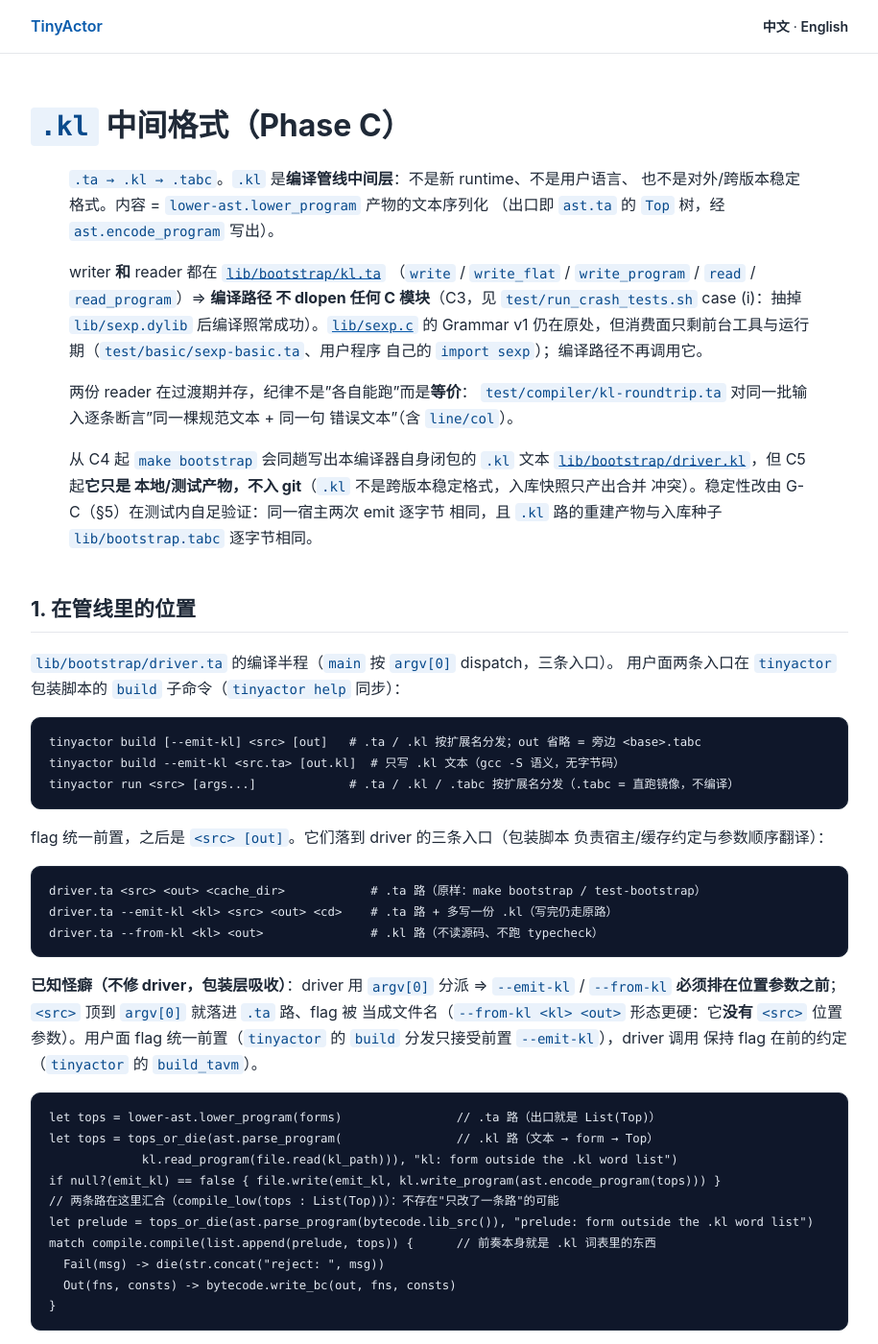
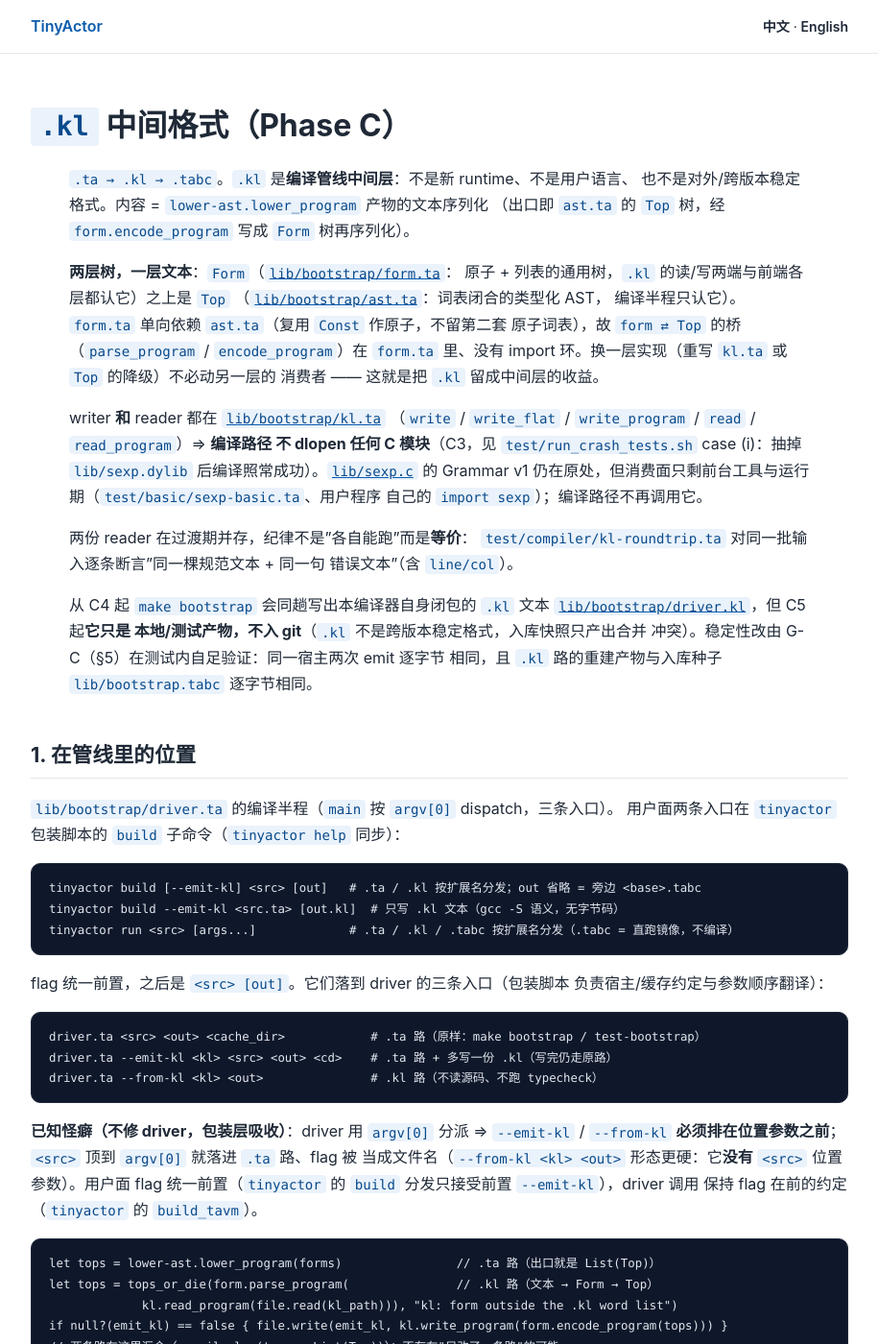
Before and after one commit to tiancaiamao/tinyactor, a Jekyll site: the page built from docs/kl-format.md, in a window 1280 px wide and 1400 px high. Shown: the whole window at 96% size, without its empty margins (182-1097 px from the left). Built offline with Jekyll 4.4.1, drawn with Linux system fonts in a browser that asks for light colours; our own code applies the rules of GitHub Pages for plain Markdown files; some of the changed text lies outside the part shown.

Commit message:
refactor(kl): 引入 Form 树（M1）—— `.kl` 读写两端都有类型了
`Form` = 原子 + 列表的通用树（`FAtom(Const) | FList(List(Form))`），
`.kl` 的 reader/writer 与前端各层共用它；`Top` 仍在它之上，编译半程
只认 `Top`。分层不变：换掉 `kl.ta` 或换掉 `Top` 的降级，另一层的消费者
一个字都不用动。

分层与依赖：
- 新 `lib/bootstrap/form.ta`：`Form` + `parse_program` / `encode_program`
  （form ⇄ Top 的唯一形状入口，从 ast.ta 搬来）+ `from_untyped`（未类型化
  老树进 Form 的动态入口，随前端迁移单调下降）。
- `form.ta` 单向依赖 `ast.ta`：原子直接复用 `Const`，不再有第二套原子词表，
  也没有 import 环。`ast.ta` 只剩类型与常量侧（189 行净删）。
- `kl.ta` 整文件改成吃/吐 `Form`：writer 的 `flat`/`break_list` 走
  `FAtom`/`FList` 穷尽 match，reader 全套 `Step` 化（`Step(form, pos)`），
  `loc` 从 `cons(line,col)` 改成 `LC`。

形状嗅探退役（`.kl` 只有一套词法）：
- 浮点只有 `FAtom(CFloat(文本))` 一种形态，`(float "1.5")` 不再是特殊形状
  —— 它就是普通两元素表。旧 `float_form_text` 只认 `string?`，把用户对
  `float` 的真实调用（`(float "x")`）静默写成一个裸文本；这一步把那条
  猜测从 reader/writer 里删干净。
- `from_untyped` 是纯结构映射，同样不嗅探：把旧的浮点编码留在未类型化
  层（lower-ast 的 `lit`），到了 Form 层就是普通表 —— 撞成
  `undefined function float` 比悄悄改语义好。

验证：
- `make bootstrap` ×2 byte-identical（fixed point）✓
- `make test` 11 个 category 全绿（compiler 91/91、examples、backend 等，
  0 failures）✓
- `kl-roundtrip.ta` 274 条断言（G-A 逐字节幂等 + 两套 reader 等价 + 错误
  文本逐字相同）✓
- 与基线（#476 tip，另建 worktree 重建）逐 form 对比 `--emit-kl` 产物：
  差集只有「ast.ta 搬走的 parse/encode」与「新增的 form.ta」，无其他漂移
  ✓ —— `.kl` 文本不是逐字节相同（writer 被重写），差集即上述两项。

后续（各自独立 PR）：M2 tokenizer、M3 parser、M4 typecheck/driver 吃
`Form`，签名最后收紧、删 `pair?`。

````diff
--- a/docs/kl-format.md
+++ b/docs/kl-format.md
@@ -2,7 +2,15 @@
 
 > `.ta → .kl → .tabc`。`.kl` 是**编译管线中间层**：不是新 runtime、不是用户语言、
 > 也不是对外/跨版本稳定格式。内容 = `lower-ast.lower_program` 产物的文本序列化
-> （出口即 `ast.ta` 的 `Top` 树，经 `ast.encode_program` 写出）。
+> （出口即 `ast.ta` 的 `Top` 树，经 `form.encode_program` 写成 `Form` 树再序列化）。
+>
+> **两层树，一层文本**：`Form`（[`lib/bootstrap/form.ta`](../lib/bootstrap/form.ta)：
+> 原子 + 列表的通用树，`.kl` 的读/写两端与前端各层都认它）之上是 `Top`
+> （[`lib/bootstrap/ast.ta`](../lib/bootstrap/ast.ta)：词表闭合的类型化 AST，
+> 编译半程只认它）。`form.ta` 单向依赖 `ast.ta`（复用 `Const` 作原子，不留第二套
+> 原子词表），故 `form ⇄ Top` 的桥（`parse_program` / `encode_program`）在 `form.ta`
+> 里、没有 import 环。换一层实现（重写 `kl.ta` 或 `Top` 的降级）不必动另一层的
+> 消费者 —— 这就是把 `.kl` 留成中间层的收益。
 >
 > writer **和** reader 都在 [`lib/bootstrap/kl.ta`](../lib/bootstrap/kl.ta)
 > （`write` / `write_flat` / `write_program` / `read` / `read_program`）⇒ **编译路径
@@ -49,11 +57,12 @@ flag 统一前置（`tinyactor` 的 `build` 分发只接受前置 `--emit-kl`）
 
 ```ta
 let tops = lower-ast.lower_program(forms)                // .ta 路（出口就是 List(Top)）
-let tops = tops_or_die(ast.parse_program(                // .kl 路（文本 → form → Top）
+let tops = tops_or_die(form.parse_program(               // .kl 路（文本 → Form → Top）
              kl.read_program(file.read(kl_path))), "kl: form outside the .kl word list")
-if null?(emit_kl) == false { file.write(emit_kl, kl.write_program(ast.encode_program(tops))) }
+if null?(emit_kl) == false { file.write(emit_kl, kl.write_program(form.encode_program(tops))) }
 // 两条路在这里汇合（compile_low(tops : List(Top))）：不存在"只改了一条路"的可能
-let prelude = tops_or_die(ast.parse_program(bytecode.lib_src()), "prelude: form outside the .kl word list")
+let prelude = tops_or_die(form.parse_program(            // 前奏同样是文本，同一个 reader
+             kl.read_program(bytecode.lib_src())), "prelude: form outside the .kl word list")
 match compile.compile(list.append(prelude, tops)) {      // 前奏本身就是 .kl 词表里的东西
   Fail(msg) -> die(str.concat("reject: ", msg))
   Out(fns, consts) -> bytecode.write_bc(out, fns, consts)
@@ -69,7 +78,7 @@ match compile.compile(list.append(prelude, tops)) {      // 前奏本身就是 .
   文本 ⇒ 用**同一个** reader 读（`kl.read_program`），编译路径对 C reader 的调用到此为止。
 - **`form → Top` 只发生在读入侧**：`.ta` 路根本不产 form 出口 —— `lower-ast.lower_program`
   造的就是 `Top` 本身（`ast.ta`），形状由类型的穷尽 match 钉住、没有「降不了」的
-  中间状态。form → Top 的转换只剩一处前缀扫描 `ast.parse_program`，供给**手写
+  中间状态。form → Top 的转换只剩一处前缀扫描 `form.parse_program`，供给**手写
   `.kl`** 与**前奏文本**两个文本入口（None = 输入在词表外，靠 stage 文案说清）。
   两条路在 `compile_low(tops : List(Top))` 汇合，编译半程从 `Top` 起消费，
   "这是符号还是调用"只发生一次（`compile.ta` 不做形状判断，见 §2）。emit 走
@@ -126,7 +135,7 @@ in define …: receive` —— `.kl` 里没有这个定义，`match` 同理（
 `(if (= a b) false true)`）。
 
 `tuple` 也不是词形：它是一个**普通调用 head**（`(tuple A1 ... An)` 读进来就是
-`ECall(ESym("tuple"), args)`，`ast.parse_expr` 对未知 head 的默认分支，无需 reader
+`ECall(ESym("tuple"), args)`，`form.parse_expr` 对未知 head 的默认分支，无需 reader
 改动），由 `compile.ta` 的 `op_kind` 特判成 `Ins` 的 `ITuple(n)` 变体 —— 指令变体
 自带 opcode 是既有惯例（`ICall` / `IRet`）。`tuple-ref` / `tuple-len` / `tuple?` 落在
 普通 binop/unop 表。
@@ -202,12 +211,13 @@ pair? 判定 + cdr/car 逆序绑定（rest 先于 a，与模式从外到里一
    没有第二种形态。`'NAME` 是 reader 仍收的旧缩写（源码里 `'x` 照样合法），
    writer 不写它 —— 于是 `.kl` 里没有任何读时糖。`(quote (a b))` / `(quote "s")`
    这类"引号包值"不是这个方言的东西，reader 直接报错。
-2. **浮点常量写裸 `1.5`**，不写 `(float "1.5")`：与 int 同款，一个 token 就是
-   一个字面量（`('float "1.5")` 节点；载荷是**文本**，double 由 VM 装载期 `strtod`
-   做——编译器里没有 float 值）。引号位置的 `1.5` 则是**符号** `1.5`（同规则 1 的
-   `42`）—— 位置决定词义，`(quote 1.5)` 与 `(quote 42)` 一个道理。
-   载荷不是浮点词法时（手写的 `(float "x")`）退回通用列表拼法：写成裸 token
-   读不回来（`read(write(T)) == T` 往返不变式当场破）。
+2. **浮点常量写裸 `1.5`**：与 int 同款，一个 token 就是一块字面量。树上的浮点只有
+   **一种形态** —— `Form` 的 `FAtom(CFloat(文本))`（载荷是**文本**，double 由 VM
+   装载期 `strtod` 做——编译器里没有 float 值）。`(float "1.5")` **不是**特殊形状，
+   它就是一棵普通两元素表（旧 untyped 层用这个形状编码浮点原子，那套嗅探随 `Form`
+   退役：形状判断只该有两个来源 —— reader 的词法，与 `Const` 的类型）。引号位置的
+   `1.5` 则是**符号** `1.5`（同规则 1 的 `42`）—— 位置决定词义，`(quote 1.5)` 与
+   `(quote 42)` 一个道理。
 3. **字符串只转义** `\" \\ \n \t \r`（= reader 的解码集）。其余字节逐字保留
    （不可逆转义会破坏幂等）。
 4. **其余 verbatim**：writer 是**序列化器不是 pass** —— 不排序、不去重、不折叠
@@ -246,9 +256,10 @@ comment := ';' 到行尾
   `(quote (a b))` / `(quote "s")` / `(quote a b)`）都是硬错误 —— 引号只生成符号，
   "引号包值"不是这个方言的东西。
 - **`.` 是普通符号字符**（点对已退役，§2）：`(a . b)` 是三个元素。
-- **浮点字面量 ⇒ `('float "1.5")`**（与 parser 同形状：载荷是字面量**文本**，double
-  由 VM 装载期的 `strtod` 做）。`.` 两侧都要有数字：`1.` / `.5` / `1.5.6` 不是浮点
-  词法 ⇒ 仍是符号。这是与 `lib/sexp.c` 的行为差异之一：C reader 把 `1.5` 读成**符号**，
+- **浮点字面量 ⇒ `FAtom(CFloat("1.5"))`**（载荷是字面量**文本**，double 由 VM
+  装载期的 `strtod` 做；`(float "1.5")` 不走这条路，见 §3 规则 2）。`.` 两侧都要
+  有数字：`1.` / `.5` / `1.5.6` 不是浮点词法 ⇒ 仍是符号。这是与 `lib/sexp.c` 的
+  行为差异之一：C reader 把 `1.5` 读成**符号**，
   那符号进编译器会被当模块限定名拆开、一路走到装载期才炸（#375）；C3 起编译路径只用
   本 reader，所以这条偏差只落在「手写 `.kl`」这一侧。
 - **严格性（与 C reader 的行为差异之一）**：`kl.read` 只吃**一个** form（其后只允许
````
Also changed, not shown: docs/backend.md (+8 -3 lines), 9 other files.
